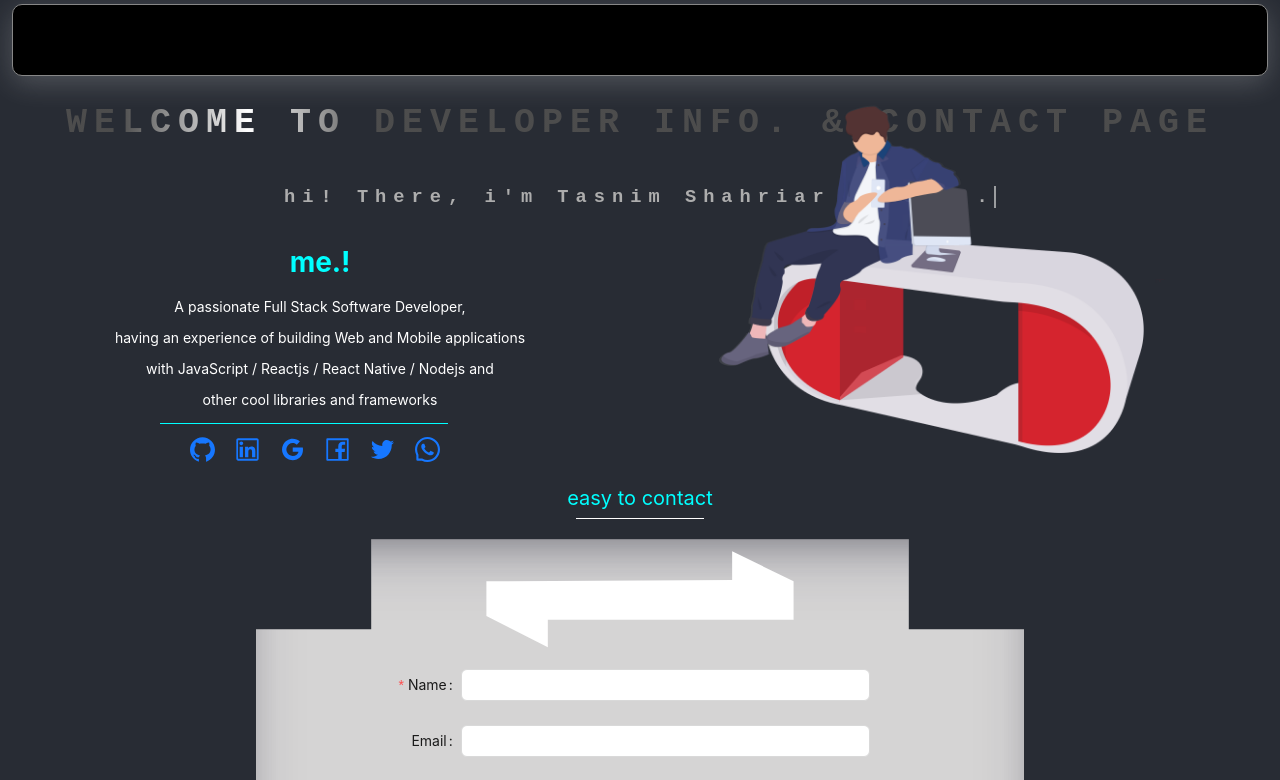
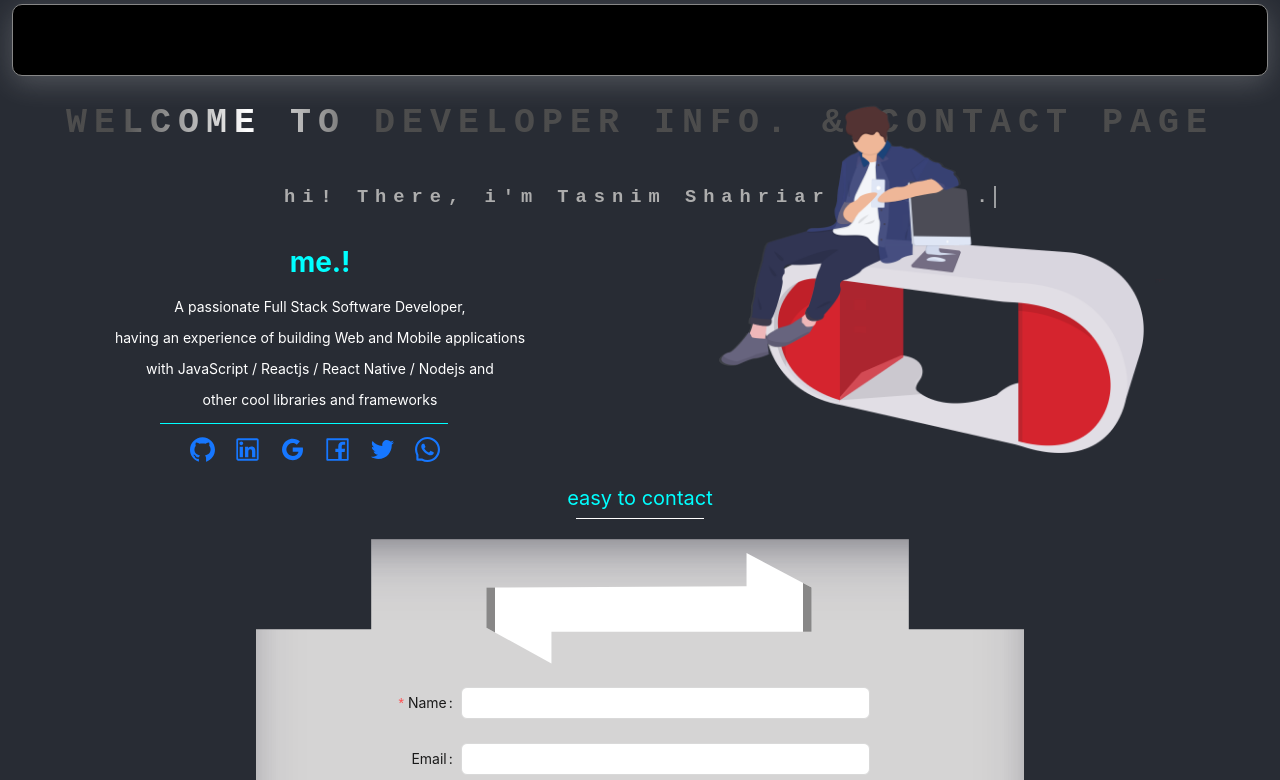
Before and after one commit to akashsdk/developer-info, a React (Create React App) app: page / in a window 1280 px wide. Shown: the top 780 px of the page. Built offline with nearby package versions, Linux system fonts and the light colour scheme.

Commit message:
Update contact.css

```diff
--- a/src/Style/contact.css
+++ b/src/Style/contact.css
@@ -58,6 +58,7 @@
     80% 34%
   );
   background-color: rgb(255, 255, 255);
+  border: 9px solid rgb(136, 135, 135);
 }
 .contactButton {
   background-color: rgb(10, 153, 153);
```
